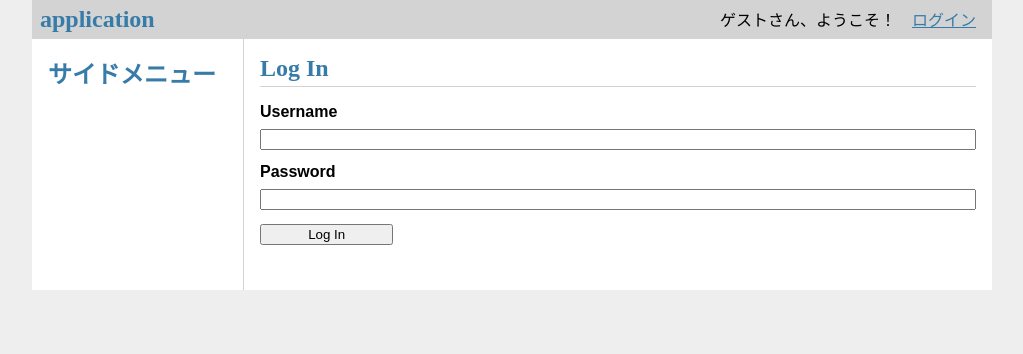
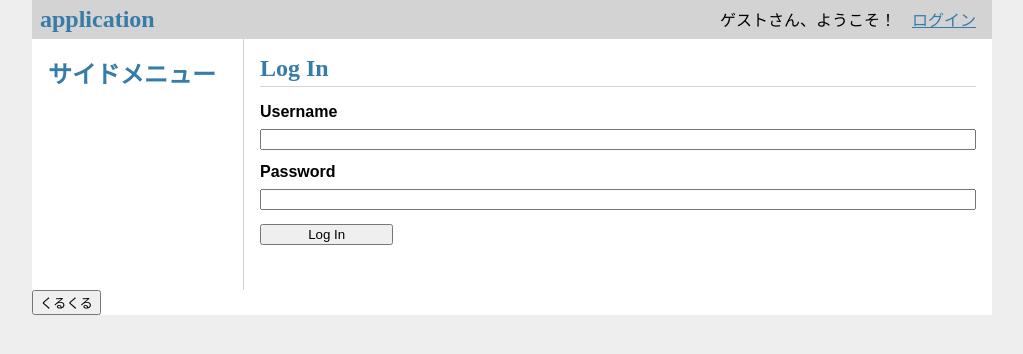
Before and after one commit to TwilightUncle/TwitterBot, a Flask app: page /auth/login in a window 1280 px wide. Shown: the part 17-371 px from the top of the page, without its empty margins (128-1151 px from the left). Run offline with Flask 2, Linux system fonts and the light colour scheme; parts of the project's set-up code (start-up, migrations or seed data) failed here and were passed over.

Commit message:
add spinner

```diff
--- /dev/null
+++ b/app/static/css/spinner.css
@@ -0,0 +1,95 @@
+.fade-enter-active, .fade-leave-active {
+    transition: opacity .5s;
+}
+.fade-enter, .fade-leave-to {
+    opacity: 0;
+}
+
+.spinner-overlay {
+    position: fixed;
+    top: 0;
+    left: 0;
+    width: 100%;
+    height: 100%;
+    background-color: rgba(0,0,0,.5);
+    z-index: 99;
+}
+
+.spinner-wrap {
+    position: fixed;
+    top: 50%;
+    left: 50%;
+    transform: translateY(-50%) translateX(-50%);
+    -webkit-transform: translateY(-50%) translateX(-50%);
+    z-index: 100;
+}
+
+.spinner {
+    color: #8fc;
+    font-size: 20px;
+    margin: 100px auto;
+    width: 1em;
+    height: 1em;
+    border-radius: 50%;
+    position: relative;
+    text-indent: -9999em;
+    -webkit-animation: load4 1.3s infinite linear;
+    animation: load4 1.3s infinite linear;
+    -webkit-transform: translateZ(0);
+    -ms-transform: translateZ(0);
+    transform: translateZ(0);
+}
+@-webkit-keyframes load4 {
+    0%,
+    100% {
+        box-shadow: 0 -3em 0 0.2em, 2em -2em 0 0em, 3em 0 0 -1em, 2em 2em 0 -1em, 0 3em 0 -1em, -2em 2em 0 -1em, -3em 0 0 -1em, -2em -2em 0 0;
+    }
+    12.5% {
+        box-shadow: 0 -3em 0 0, 2em -2em 0 0.2em, 3em 0 0 0, 2em 2em 0 -1em, 0 3em 0 -1em, -2em 2em 0 -1em, -3em 0 0 -1em, -2em -2em 0 -1em;
+    }
+    25% {
+        box-shadow: 0 -3em 0 -0.5em, 2em -2em 0 0, 3em 0 0 0.2em, 2em 2em 0 0, 0 3em 0 -1em, -2em 2em 0 -1em, -3em 0 0 -1em, -2em -2em 0 -1em;
+    }
+    37.5% {
+        box-shadow: 0 -3em 0 -1em, 2em -2em 0 -1em, 3em 0em 0 0, 2em 2em 0 0.2em, 0 3em 0 0em, -2em 2em 0 -1em, -3em 0em 0 -1em, -2em -2em 0 -1em;
+    }
+    50% {
+        box-shadow: 0 -3em 0 -1em, 2em -2em 0 -1em, 3em 0 0 -1em, 2em 2em 0 0em, 0 3em 0 0.2em, -2em 2em 0 0, -3em 0em 0 -1em, -2em -2em 0 -1em;
+    }
+    62.5% {
+        box-shadow: 0 -3em 0 -1em, 2em -2em 0 -1em, 3em 0 0 -1em, 2em 2em 0 -1em, 0 3em 0 0, -2em 2em 0 0.2em, -3em 0 0 0, -2em -2em 0 -1em;
+    }
+    75% {
+        box-shadow: 0em -3em 0 -1em, 2em -2em 0 -1em, 3em 0em 0 -1em, 2em 2em 0 -1em, 0 3em 0 -1em, -2em 2em 0 0, -3em 0em 0 0.2em, -2em -2em 0 0;
+    }
+    87.5% {
+        box-shadow: 0em -3em 0 0, 2em -2em 0 -1em, 3em 0 0 -1em, 2em 2em 0 -1em, 0 3em 0 -1em, -2em 2em 0 0, -3em 0em 0 0, -2em -2em 0 0.2em;
+    }
+}
+@keyframes load4 {
+    0%,
+    100% {
+        box-shadow: 0 -3em 0 0.2em, 2em -2em 0 0em, 3em 0 0 -1em, 2em 2em 0 -1em, 0 3em 0 -1em, -2em 2em 0 -1em, -3em 0 0 -1em, -2em -2em 0 0;
+    }
+    12.5% {
+        box-shadow: 0 -3em 0 0, 2em -2em 0 0.2em, 3em 0 0 0, 2em 2em 0 -1em, 0 3em 0 -1em, -2em 2em 0 -1em, -3em 0 0 -1em, -2em -2em 0 -1em;
+    }
+    25% {
+        box-shadow: 0 -3em 0 -0.5em, 2em -2em 0 0, 3em 0 0 0.2em, 2em 2em 0 0, 0 3em 0 -1em, -2em 2em 0 -1em, -3em 0 0 -1em, -2em -2em 0 -1em;
+    }
+    37.5% {
+        box-shadow: 0 -3em 0 -1em, 2em -2em 0 -1em, 3em 0em 0 0, 2em 2em 0 0.2em, 0 3em 0 0em, -2em 2em 0 -1em, -3em 0em 0 -1em, -2em -2em 0 -1em;
+    }
+    50% {
+        box-shadow: 0 -3em 0 -1em, 2em -2em 0 -1em, 3em 0 0 -1em, 2em 2em 0 0em, 0 3em 0 0.2em, -2em 2em 0 0, -3em 0em 0 -1em, -2em -2em 0 -1em;
+    }
+    62.5% {
+        box-shadow: 0 -3em 0 -1em, 2em -2em 0 -1em, 3em 0 0 -1em, 2em 2em 0 -1em, 0 3em 0 0, -2em 2em 0 0.2em, -3em 0 0 0, -2em -2em 0 -1em;
+    }
+    75% {
+        box-shadow: 0em -3em 0 -1em, 2em -2em 0 -1em, 3em 0em 0 -1em, 2em 2em 0 -1em, 0 3em 0 -1em, -2em 2em 0 0, -3em 0em 0 0.2em, -2em -2em 0 0;
+    }
+    87.5% {
+        box-shadow: 0em -3em 0 0, 2em -2em 0 -1em, 3em 0 0 -1em, 2em 2em 0 -1em, 0 3em 0 -1em, -2em 2em 0 0, -3em 0em 0 0, -2em -2em 0 0.2em;
+    }
+}
--- /dev/null
+++ b/app/static/js/components/spinner.js
@@ -0,0 +1,41 @@
+// import Vue from '../vue'
+
+Vue.component('component-spinner', {
+    data: function () {
+        return {
+            show: false
+        }
+    },
+    template: `
+        <transition name="fade">
+            <div v-if="show">
+                <div class="spinner-overlay"></div>
+                <div class="spinner-wrap">
+                    <div class="spinner">Loading...</div>
+                </div>
+            </div>
+        </transition>
+    `,
+    methods: {
+        /**
+         * くるくるの表示を切りかえる
+         */
+        spinnerToggle: function () {
+            this.show = !this.show;
+        },
+
+        /**
+         * くるくるを表示する
+         */
+        spinnerShow: function () {
+            this.show = true;
+        },
+
+        /**
+         * くるくるを見えなくする
+         */
+        spinnerHide: function () {
+            this.show = false;
+        }
+    }
+});
--- /dev/null
+++ b/app/static/js/main.js
@@ -0,0 +1,30 @@
+// import Vue from './vue.js'
+import './components/spinner.js';
+
+// the root view model
+let app = new Vue({
+    el: '#app',
+    delimiters: ["[[", "]]"],   // 変数展開用の区切り文字を変更
+    methods: {
+        /**
+         * くるくるの表示切り替えを行う
+         */
+        spinnerToggle: function () {
+            this.$refs.spinner.spinnerToggle();
+        },
+
+        /**
+         * くるくるを表示する
+         */
+        spinnerShow: function () {
+            this.$refs.spinner.spinnerShow();
+        },
+
+        /**
+         * くるくるを見えなくする
+         */
+        spinnerHide: function () {
+            this.$refs.spinner.spinnerHide();
+        }
+    }
+});
--- a/app/templates/base.html
+++ b/app/templates/base.html
@@ -1,12 +1,20 @@
 <!doctype html>
+<html>
+    <head>
         <title>{% block title %}{% endblock %} - application</title>
         <link rel="stylesheet" href="{{ url_for('static', filename='style.css') }}">
+        <link rel="stylesheet" href="{{ url_for('static', filename='css/spinner.css') }}">
         {% if config.DEBUG %}
             <script src="{{ url_for('static', filename='js/vue.js') }}"></script>
         {% else %}
             <script src="{{ url_for('static', filename='js/vue.min.js') }}"></script>
         {% endif %}
+        <script src="{{ url_for('static', filename='js/main.js') }}" type="module"></script>
+        {% block optional_js %}{% endblock %}
+    </head>
 
+    <body>
+        <div id="app">
             <nav>
                 <h1>application</h1>
                 <ul>
@@ -50,3 +58,9 @@
                     {% block content %}{% endblock %}
                 </section>
             </div>
+
+            <button v-on:click="spinnerToggle">くるくる</button>
+            <component-spinner ref="spinner"></component-spinner>
+        </div>
+    </body>
+</html>
```
Lines whose indentation alone changed are shown as unchanged.
